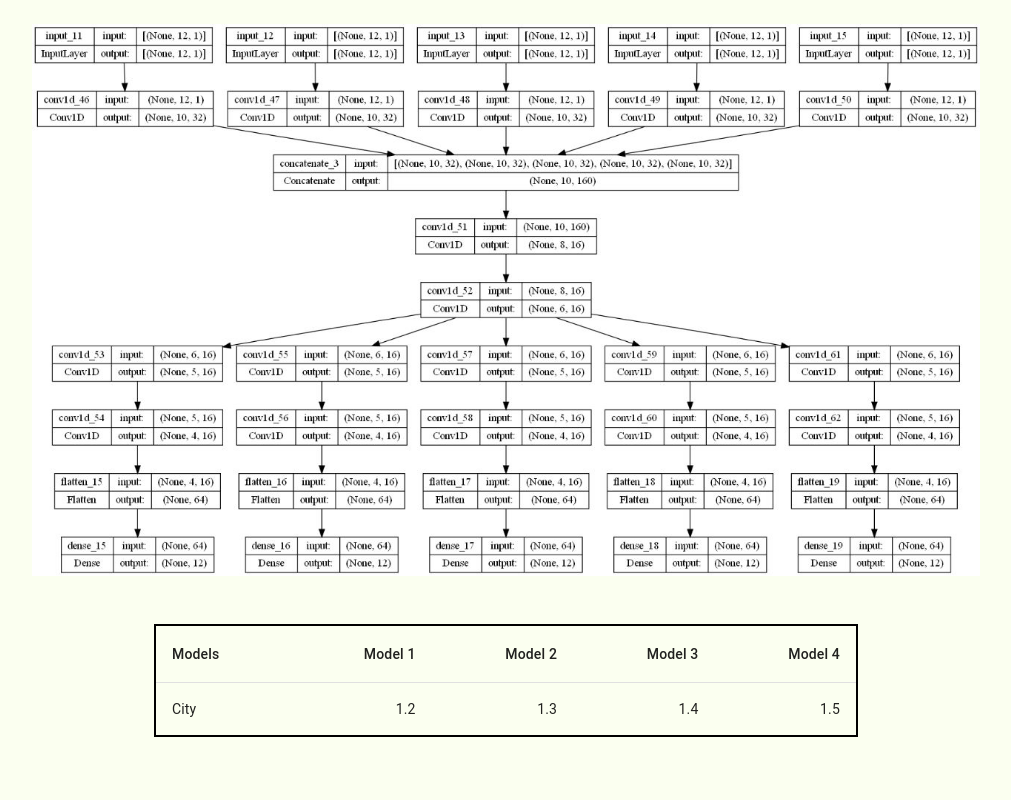
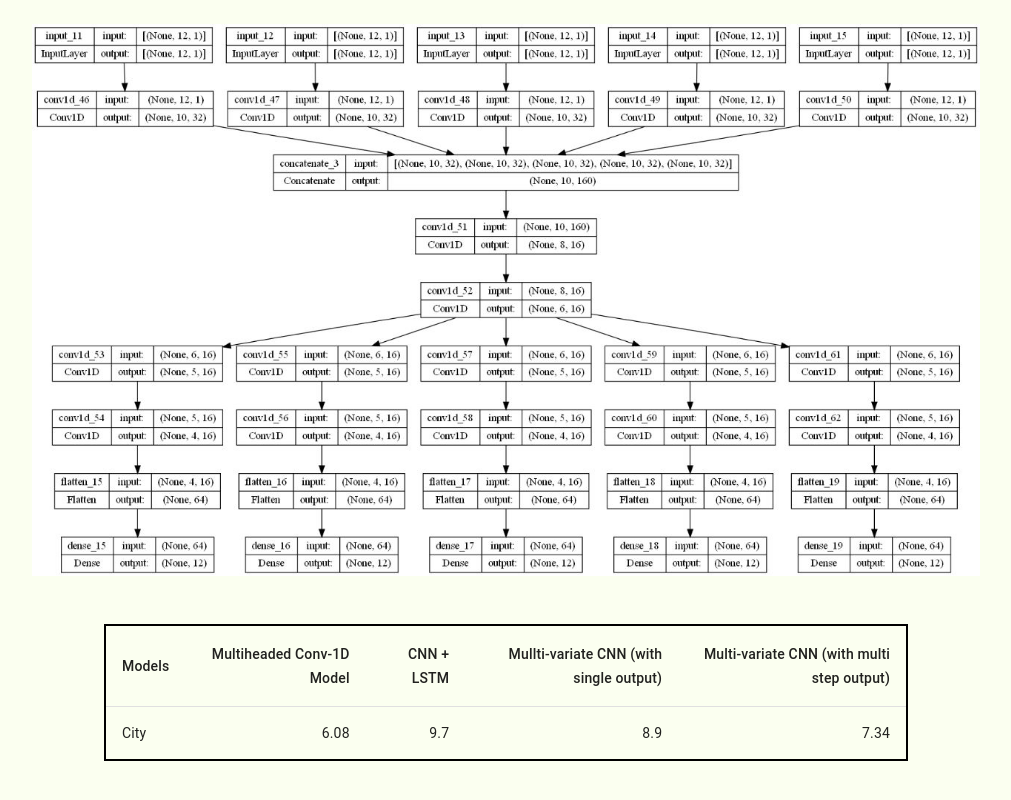
Before and after one commit to BruhNav/NasscomFrontend, a React (Vite) app: page /model-metrix in a window 1280 px wide. Shown: the part 312-1112 px from the top of the page, without its empty margins (134-1145 px from the left). Built offline with nearby package versions, Linux system fonts and the light colour scheme.

Commit message:
AQI chart fix

```diff
--- a/src/components/AqiModel.jsx
+++ b/src/components/AqiModel.jsx
@@ -27,14 +27,14 @@ const AqiModel = () => {
         </div>
         <div className='my-12 border-2 border-'>
             <TableContainer >
-                <Table sx={{minWidth:700}}>
+                <Table sx={{minWidth:700, maxWidth:800}}>
                     <TableHead>
                         <TableRow>
                             <TableCell>Models</TableCell>
-                            <TableCell align='right'>Model 1</TableCell>
-                            <TableCell align='right'>Model 2</TableCell>
-                            <TableCell align='right'>Model 3</TableCell>
-                            <TableCell align='right'>Model 4</TableCell>
+                            <TableCell align='right'>Multiheaded Conv-1D Model</TableCell>
+                            <TableCell align='right'>CNN + LSTM</TableCell>
+                            <TableCell align='right'>Mullti-variate CNN (with single output)</TableCell>
+                            <TableCell align='right'>Multi-variate CNN (with multi step output)</TableCell>
                         </TableRow>
                     </TableHead>
                     <TableBody>
@@ -46,10 +46,10 @@ const AqiModel = () => {
                             <TableCell component='th' scope='row'>
                                 {row.CityName}
                             </TableCell>
-                            <TableCell align='right'>{row.score1}</TableCell>
-                            <TableCell align='right'>{row.score2}</TableCell>
-                            <TableCell align='right'>{row.score3}</TableCell>
-                            <TableCell align='right'>{row.score4}</TableCell>
+                            <TableCell align='right'>6.08</TableCell>
+                            <TableCell align='right'>9.7</TableCell>
+                            <TableCell align='right'>8.9</TableCell>
+                            <TableCell align='right'>7.34</TableCell>
                             </TableRow>
                         ))}
                     </TableBody>
```
